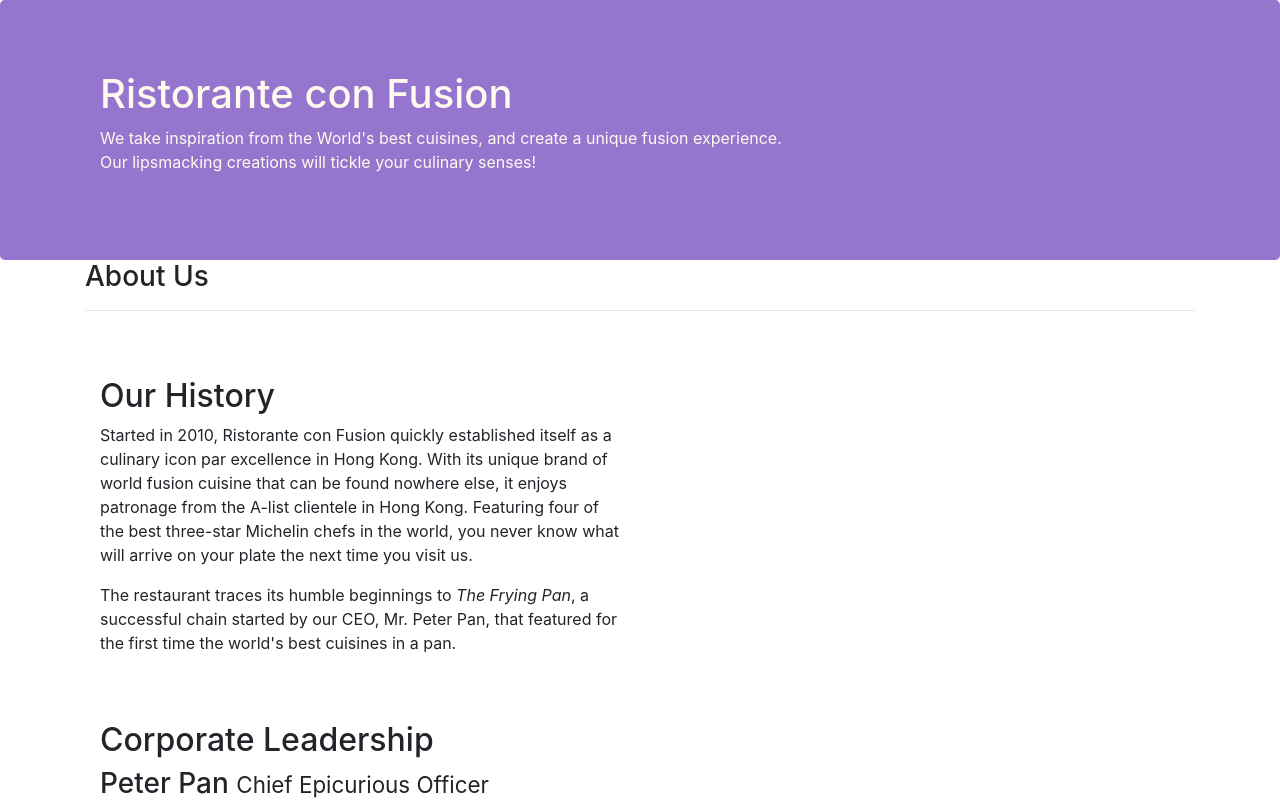
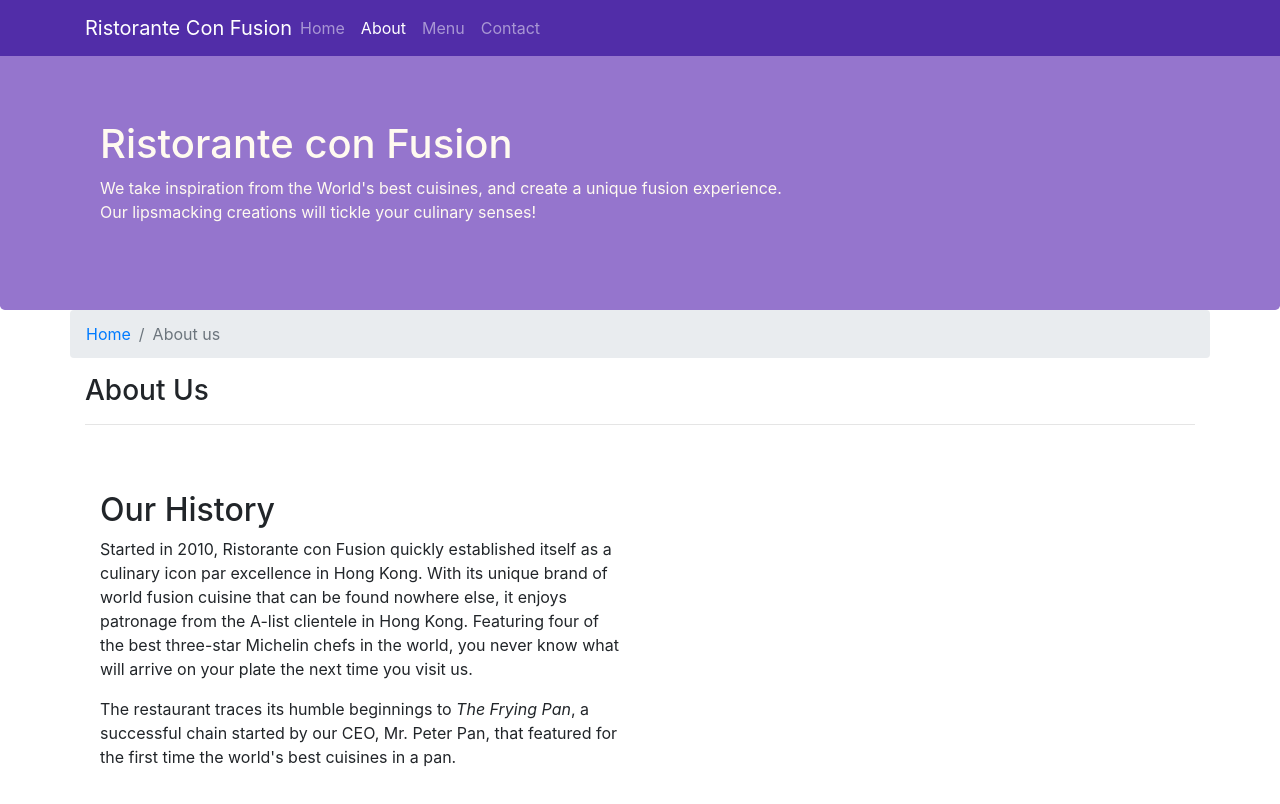
Before and after one commit to Sayan-Manna/Front-End-Web-Ui-framework-Bootstrap-Coursera, a website: page aboutus.html in a window 1280 px wide. Shown: the top 804 px of the page. Drawn offline with nearby package versions, Linux system fonts and the light colour scheme.

Commit message:
Navbar and Breadcrumbs

```diff
--- a/aboutus.html
+++ b/aboutus.html
@@ -13,6 +13,23 @@
 </head>
 
 <body>
+    <nav class="navbar navbar-dark navbar-expand-sm fixed-top">
+        <div class="container">
+            <button class="navbar-toggler" type="button" data-toggle="collapse" data-target="#Navbar">
+                <span class="navbar-toggler-icon"></span>
+
+            </button>
+            <a class="navbar-brand mr-auto" href="./index.htm">Ristorante Con Fusion</a>
+            <div class="collapse navbar-collapse" id="Navbar">
+                <ul class="navbar-nav mr-auto">
+                    <li class="nav-item"><a class="nav-link" href="./index.htm">Home</a></li>
+                    <li class="nav-item active"><a class="nav-link" href="#">About</a></li>
+                    <li class="nav-item"><a class="nav-link" href="#">Menu</a></li>
+                    <li class="nav-item"><a class="nav-link" href="#">Contact</a></li>
+                </ul>
+            </div>
+        </div>
+    </nav>
 
     <header class="jumbotron">
         <div class="container">
@@ -29,6 +46,11 @@
 
     <div class="container">
         <div class="row">
+            <ol class="col-12 breadcrumb">
+                <li class="breadcrumb-item"><a href="./index.htm">Home</a></li>
+                <li class="breadcrumb-item active">About us</a></li>
+
+            </ol>
             <div class="col-12">
                <h3>About Us</h3>
                <hr>
@@ -80,7 +102,7 @@
                 <div class="col-4 offset-1 col-sm-2">
                     <h5>Links</h5>
                     <ul class="list-unstyled">
-                        <li><a href="#">Home</a></li>
+                        <li><a href="./index.htm">Home</a></li>
                         <li><a href="#">About</a></li>
                         <li><a href="#">Menu</a></li>
                         <li><a href="#">Contact</a></li>
--- a/css/styles.css
+++ b/css/styles.css
@@ -28,3 +28,12 @@
     margin:0px;
     color:#0f0f0f;
 }
+
+body{
+    padding: 50px 0px 0px 0px;
+    z-index: 0;
+}
+
+.navbar-dark{
+    background-color: #512DA8;
+}
```
Also changed, not shown: index.html (+19 -1 lines).
